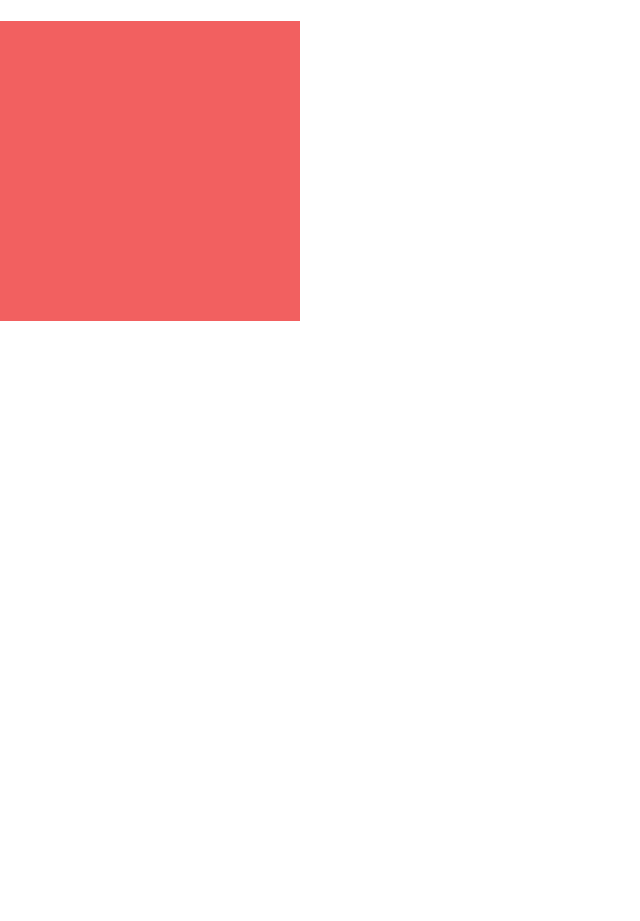
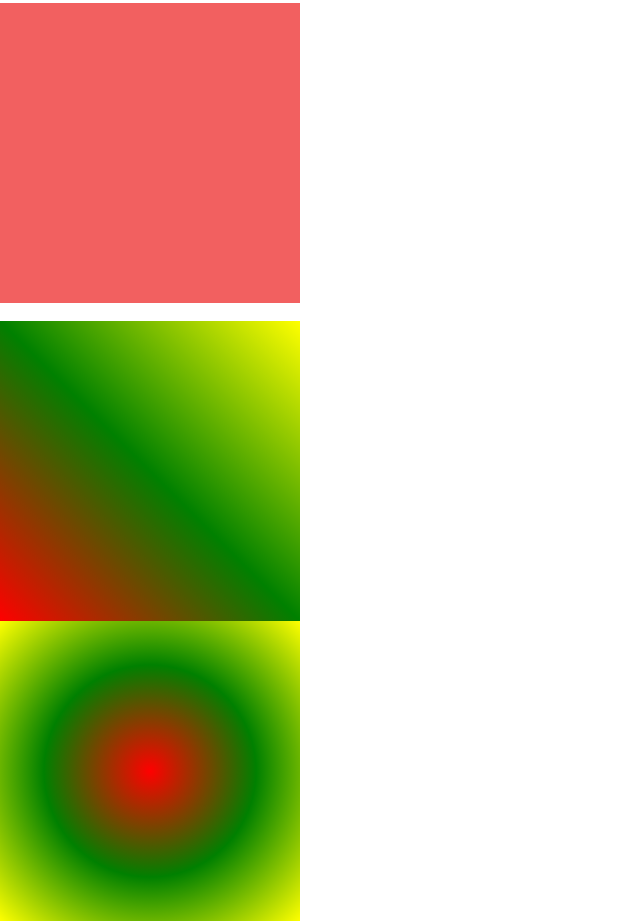
Before and after one commit to ifte420/CSS, a plain HTML site: page css7/index.html in a window 1280 px wide. Shown: the part 311-1232 px from the top of the page, without its empty margins (0-640 px from the left). Before the commit the page ends 800 px from the top, so only its background shows below. Drawn offline with Linux system fonts and the light colour scheme.

Commit message:
use gradients value

```diff
--- a/css7/css/style.css
+++ b/css7/css/style.css
@@ -209,3 +209,14 @@ ul.ifte_menu li a:hover {
         padding: 18px 7px;
     }
 }
+.gradient1 {
+    width: 300px;
+    height: 300px;
+    background: linear-gradient(to top right, red, green, yellow);
+/*    background: linear-gradient(red 50%, green 50%);*/
+}
+.gradient2 {
+    width: 300px;
+    height: 300px;
+    background: radial-gradient(red, green, yellow);
+}
--- a/css7/index.html
+++ b/css7/index.html
@@ -81,9 +81,11 @@
     </div>
 
     <br>
+    <div class="red_box"></div>
     <br>
 
-    <div class="red_box"></div>
+    <div class="gradient1"></div>
+    <div class="gradient2"></div>
 
 </body>
 
```
